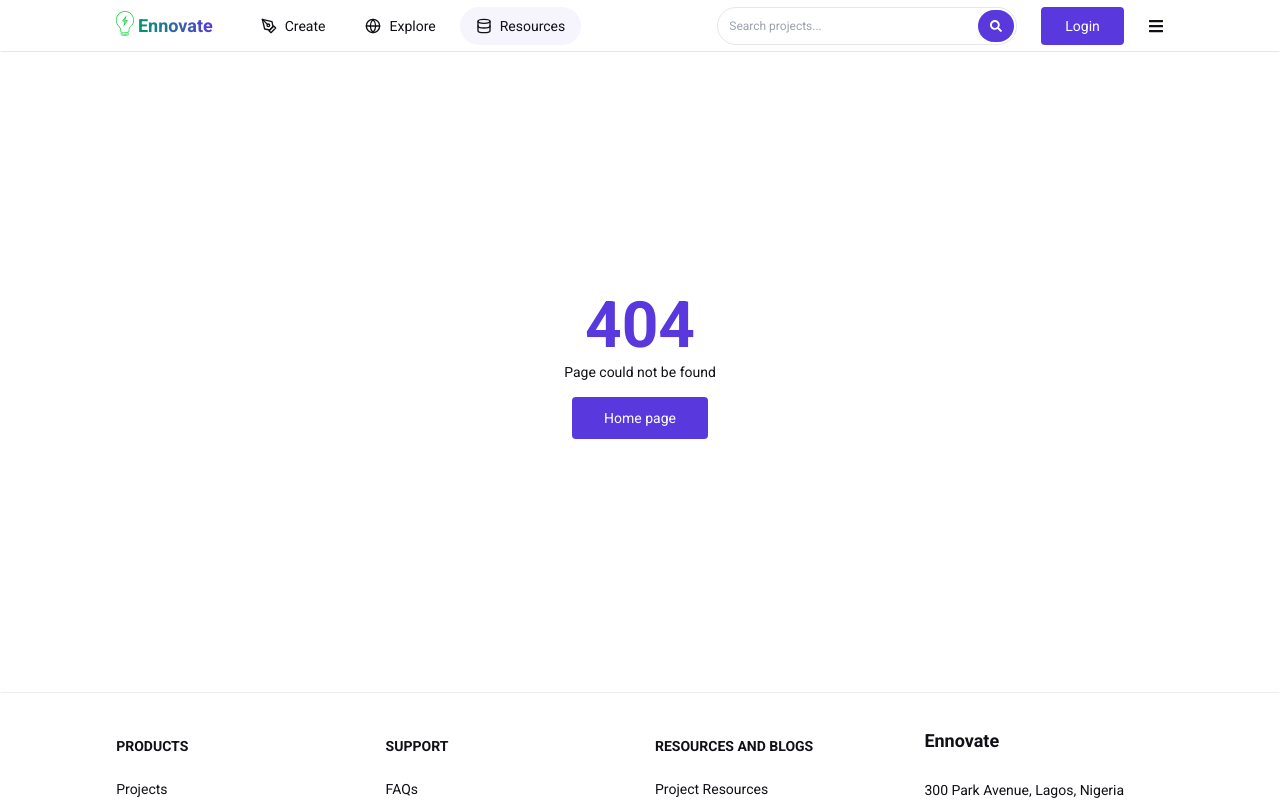
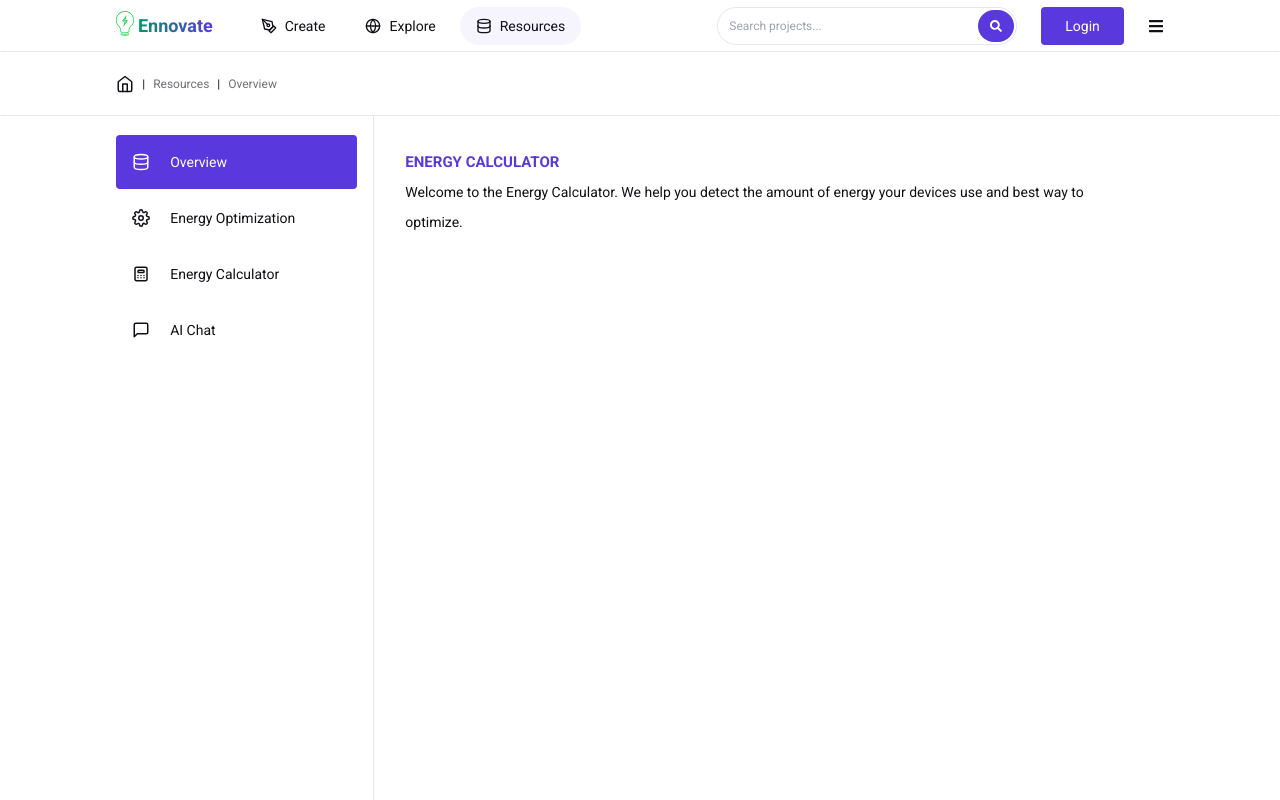
Before and after one commit to abel-otegbola/Ennovate, a React (Vite) app: page /resources in a window 1280 px wide. Shown: the top 800 px of the page. Built offline with nearby package versions, Linux system fonts and the light colour scheme; no server answers.

Commit message:
feat: create the resources page

```diff
--- a/src/App.tsx
+++ b/src/App.tsx
@@ -14,6 +14,7 @@ import PrivacyPolicy from './pages/privacypolicy/privacypolicy'
 import Explore from './pages/explore/explore'
 import Search from './pages/search/search'
 import ErrorPage from './pages/404/404'
+import Resources from './pages/resources/resources'
 
 function App() {
   useEffect(() => {
@@ -45,6 +46,7 @@ function App() {
             <Route path='/project' element={<Project />} />
             <Route path='/explore' element={<Explore />} />
             <Route path='/search' element={<Search />} />
+            <Route path='/resources' element={<Resources />} />
             <Route path='/terms&Conditions' element={<TermsConditions />} />
             <Route path='/privacypolicy' element={<PrivacyPolicy />} />
             <Route path={"/finishSignup"} element={<FinishSignup />} />
--- /dev/null
+++ b/src/components/aichat/aichat.tsx
@@ -0,0 +1,25 @@
+import axios from "axios";
+import { useEffect } from "react";
+
+const AIChat = () => {
+//   const [data, setData] = useState<any>([]);
+//   const [input, setInput] = useState('');
+
+  useEffect(() => {
+        axios.get(import.meta.env.VITE_OPENEI_URL + "topic:solar", { headers: { "API_KEY" : import.meta.env.VITE_OPENEI_KEY, "Access-Control-Allow-Origin": true } })
+        .then((response) => {
+            console.log(response)
+        })
+        .catch((error) => {
+            console.log(error)
+        })
+  }, [])
+
+  return (
+    <div>
+
+    </div>
+  );
+};
+
+export default AIChat;
--- /dev/null
+++ b/src/pages/resources/resources.tsx
@@ -0,0 +1,58 @@
+import axios from "axios";
+import { useEffect, useState } from "react";
+import { FiDatabase, FiHome, FiMessageSquare, FiSettings } from "react-icons/fi";
+import AIChat from "../../components/aichat/aichat";
+import { FaBars, FaTimes } from "react-icons/fa";
+import { TbCalculator } from "react-icons/tb";
+
+interface Link {
+    id: number; label: string; icon: any, link: string
+}
+interface Links extends Array<Link>{}
+
+export default function Resources() {
+    const [active, setActive] = useState("Overview")
+    const [open, setOpen] = useState(false)
+
+    const generalLinks: Links = [
+        { id: 0, label: "Overview", icon: <FiDatabase />, link: "#overview" },
+        { id: 2, label: "Energy Optimization", icon: <FiSettings />, link: "#optimization" },
+        { id: 2, label: "Energy Calculator", icon: <TbCalculator />, link: "#calculator" },
+        { id: 3, label: "AI Chat", icon: <FiMessageSquare />, link: "#chat" }
+    ]
+
+    useEffect(() => {
+        axios.get("")
+    })
+
+    return (
+        <div className="">
+
+            <div className="flex items-center gap-2 text-[12px] py-4 md:px-[9%] px-[3%] border border-transparent border-b-gray-200 dark:border-b-slate-100/[0.09] ">
+                <button className="md:hidden p-2 mr-2 text-lg" onClick={() => setOpen(!open)}>{open ? <FaTimes /> : <FaBars />}</button>
+                <a href="/" className="text-lg"><FiHome /></a> | <a href="/resources" className="opacity-[0.6]"> Resources</a> | <span className="opacity-[0.6]"> {active}</span>
+            </div>
+
+            <div className="md:flex relative min-h-[100vh] md:px-[9%] px-[3%] bg-white dark:bg-transparent">
+                <div className={`lg:w-[25%] md:w-[27%] w-[240px] h-screen md:sticky absolute top-[0px] md:pl-0 p-4 left-0 bg-white dark:bg-black border border-transparent border-r-gray-200 dark:border-r-slate-100/[0.09] overflow-hidden z-10 transition-all duration-700 ${open ? "translate-x-[0]": "md:translate-x-[0] translate-x-[-130%]"}`}>
+                    {
+                        generalLinks.map(link => {
+                                return (
+                                <a key={link.id} href={link.link} onClick={() => {setActive(link.label); setOpen(false) }} className={`flex items-center justify-between p-1 my-[2px] px-4 hover:bg-purple hover:text-white rounded ${active === link.label ? "bg-purple text-white" : ""}`}>
+                                    <span className="w-[30px] text-lg">{link.icon}</span>
+                                    <span className="flex-1 p-2 break-normal">{link.label}</span>
+                                </a>
+                                )
+                        })
+                    }
+                </div>
+
+                <div className="md:p-[3%] py-4">
+                    <h1 className="font-semibold uppercase text-[15px] text-purple">Energy Calculator</h1>
+                        <p>Welcome to the Energy Calculator. We help you detect the amount of energy your devices use and best way to optimize.</p>
+                    <AIChat />
+                </div>
+            </div>
+        </div>
+    )
+}
```
